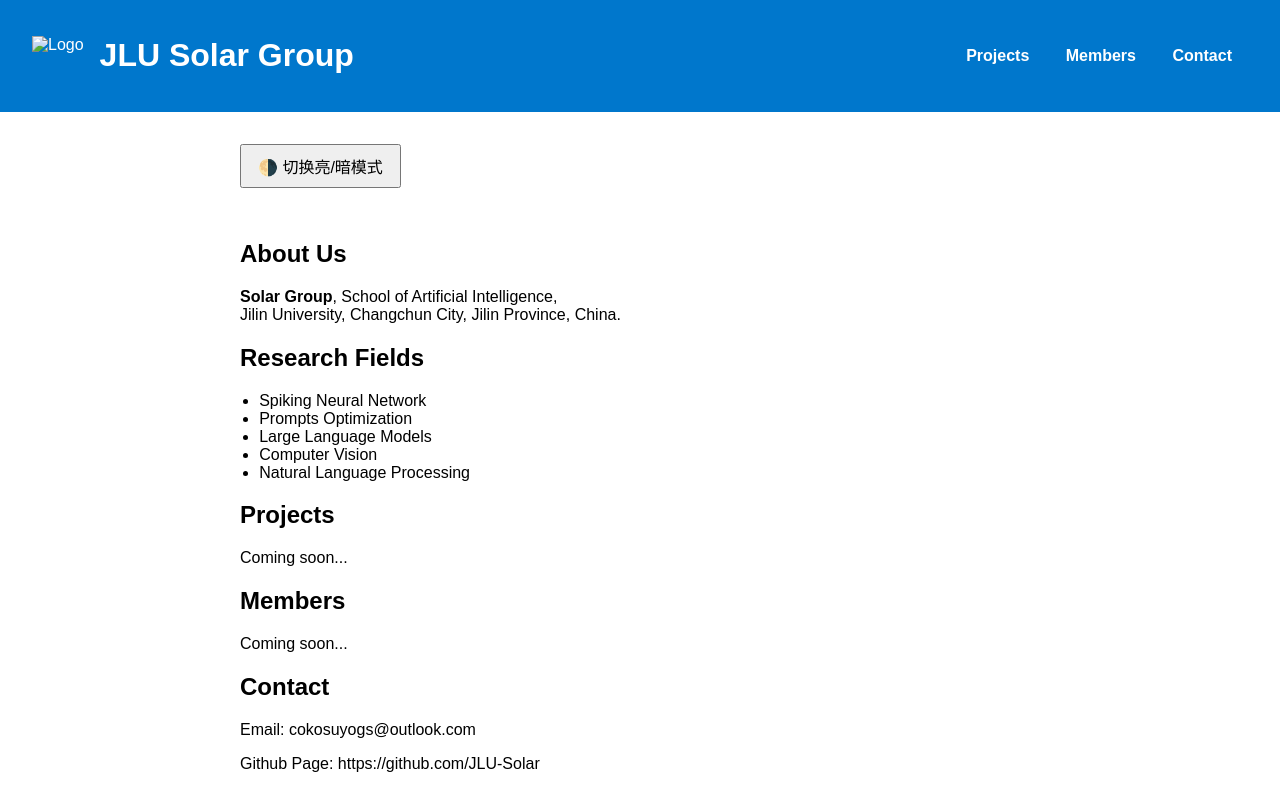
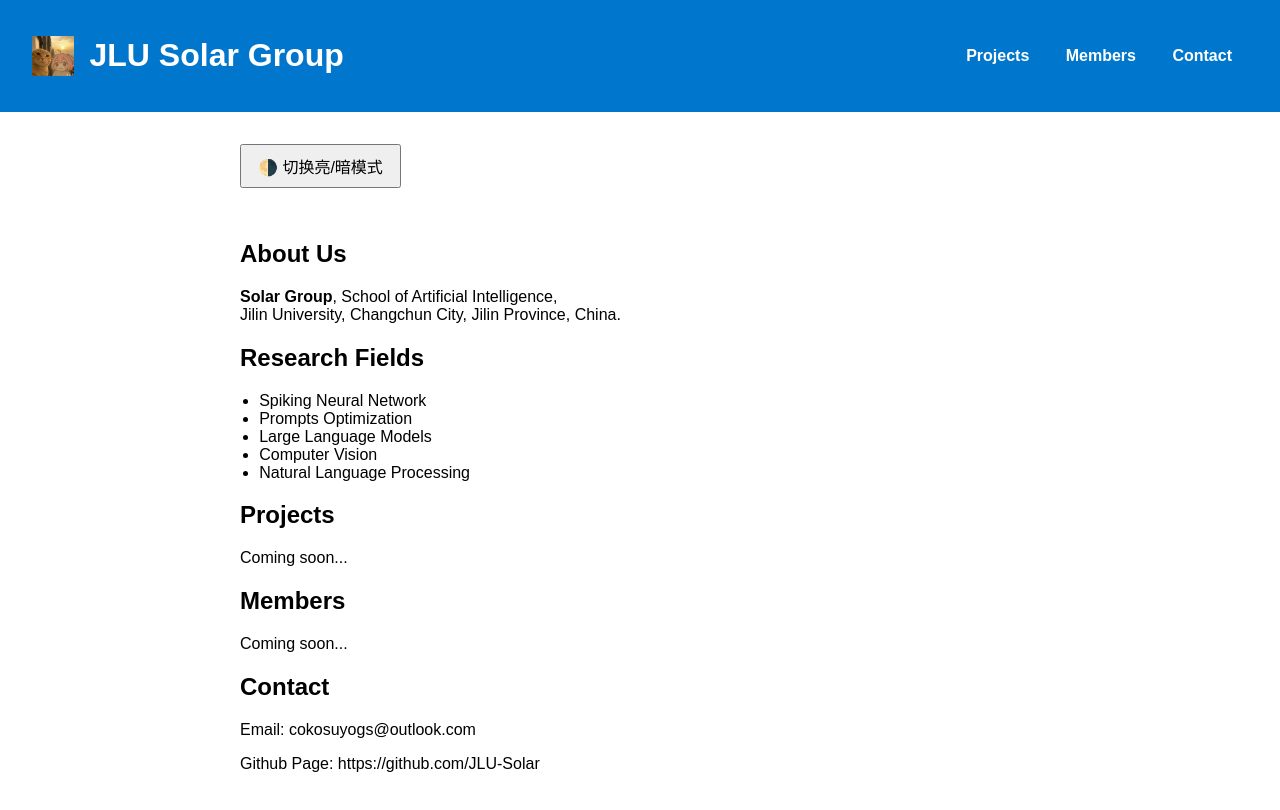
Before and after one commit to JLU-Solar/.github, a plain HTML site: page index.html in a window 1280 px wide. Drawn offline with Linux system fonts and the light colour scheme.

Commit message:
Update index.html

```diff
--- a/index.html
+++ b/index.html
@@ -75,7 +75,7 @@
 <body>
   <header>
     <div style="display: flex; align-items: center;">
-      <img src="images/logo.png" alt="Logo" style="height: 40px; margin-right: 1rem;">
+      <img src="Images/Avatar.jpg" alt="Logo" style="height: 40px; margin-right: 1rem;">
       <h1>JLU Solar Group</h1>
     </div>
     <nav>
```
